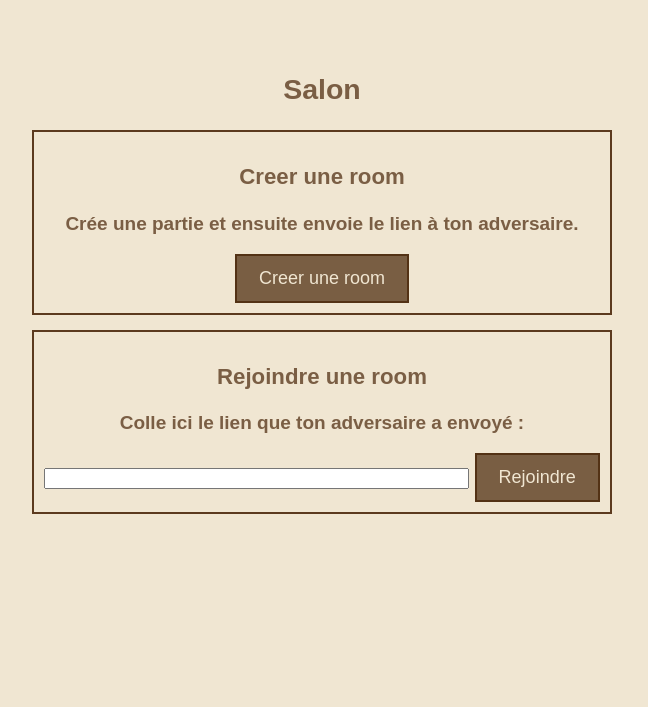
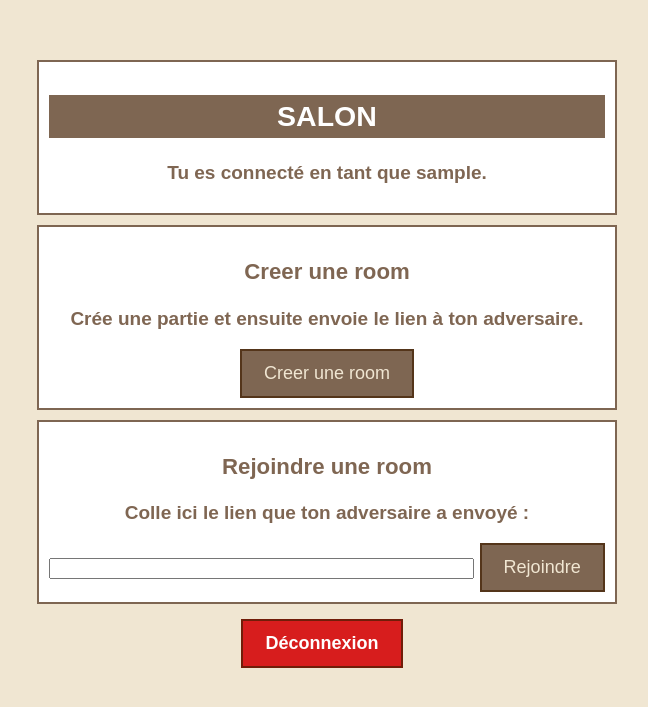
Before and after one commit to Matthias-iut/INTerDames, a Django app: page /salon/ in a window 1280 px wide. Shown: the part 72-779 px from the top of the page, without its empty margins (318-966 px from the left). Run offline with Django 5.2, Linux system fonts and the light colour scheme; the visitor is signed in with stand-in values (Sample User, id 1).

Commit message:
feat: maj interface/CSS

```diff
--- a/interdames/main/static/main/style.css
+++ b/interdames/main/static/main/style.css
@@ -72,7 +72,8 @@ button {
 
     background-color: white;
     border: 2px solid #421e00ad;
-
+    margin: 10px auto auto 10px;
+    padding: 10px;
 }
 
 button {
@@ -82,13 +83,12 @@ button {
     cursor: pointer;
     padding: 12px 22px;
     border: 2px solid #421e00ad;
-
 }
 
 
 
 .btn-inscription {
-    margin-top: 20px;
+    margin-top: 10px;
     background-color: #421e00ad;
     color: #f0e6d2;
     padding: 12px 24px;
@@ -114,4 +114,5 @@ button {
     margin-bottom: 10px;
     color: white;
     font-weight: bold;
+    margin-top: 10px;
 }
--- a/interdames/main/templates/main/salon.html
+++ b/interdames/main/templates/main/salon.html
@@ -2,12 +2,17 @@
 
 
 {% block contenu %}
-<h2>Salon</h2>
 {% if erreur %}
     <p class="erreur">{{ erreur }}</p>
 {% endif %}
 
-<div class="zone">
+<div class="connection" margin-bottom: 20px>
+    <h2 style="background-color: #421e00ad; padding: 5px; color: #ffff;">SALON</h2>
+{% if user.is_authenticated %}
+    <p>Tu es connecté en tant que <b>{{ user.username }}</b>.</p>
+{% endif %}</div>
+
+<div class="connection" margin-top: 20px;">
     <h3>Creer une room</h3>
     <p>Crée une partie et ensuite envoie le lien à ton adversaire.</p>
     <form method="post" action="/room/creer/">
@@ -17,7 +22,7 @@
 
 
 
-<div class="zone">
+<div class="connection" margin-top: 20px;">
     <h3>Rejoindre une room</h3>
     <p>Colle ici le lien que ton adversaire a envoyé :</p>
     <form method="post" action="/room/rejoindre/">
@@ -27,6 +32,9 @@
     </form></div>
 
 
-
+<form method="post" action="{% url 'deconnexion' %}" id="form-deconnexion" style="margin-bottom: 20px;">
+    {% csrf_token %}
+    <button type="submit">Déconnexion</button>
+</form>
 
 {% endblock %}
--- a/interdames/main/views.py
+++ b/interdames/main/views.py
@@ -56,7 +56,6 @@ def salon(request):
 
 
 
-
 @login_required
 def creer_room(request):
     if request.method == 'POST':
```
Also changed, not shown: interdames/main/templates/main/accueil.html (+2 -10 lines), interdames/main/templates/main/room.html (+0 -11 lines).
